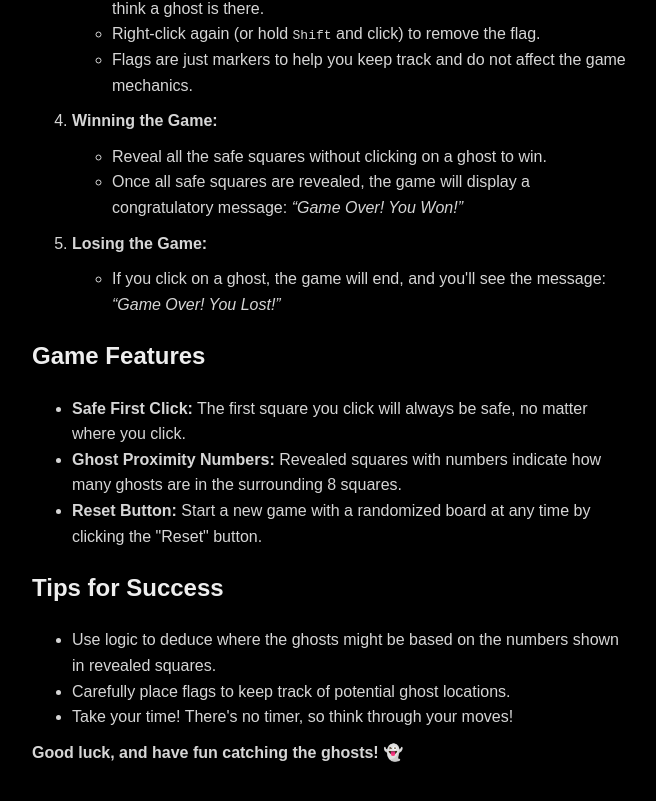
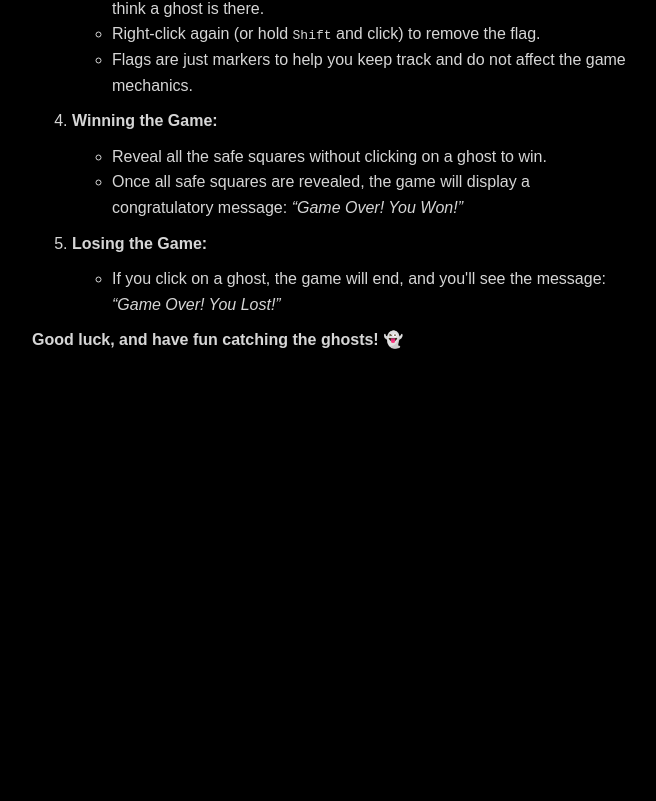
Before and after one commit to sunlipeipei/lipeipei-sun-catch-the-ghost, a React (Vite) app: page /rules in a window 1280 px wide. Shown: the part 826-1627 px from the top of the page, without its empty margins (308-964 px from the left). After the commit the page ends 1229 px from the top, so only its background shows below. Built offline with nearby package versions, Linux system fonts and the light colour scheme.

Commit message:
updates to game rules

```diff
--- a/src/Pages/Rules.jsx
+++ b/src/Pages/Rules.jsx
@@ -57,20 +57,6 @@ export default function Rules(){
                 </li>
             </ol>
 
-            <h2>Game Features</h2>
-            <ul>
-                <li><strong>Safe First Click:</strong> The first square you click will always be safe, no matter where you click.</li>
-                <li><strong>Ghost Proximity Numbers:</strong> Revealed squares with numbers indicate how many ghosts are in the surrounding 8 squares.</li>
-                <li><strong>Reset Button:</strong> Start a new game with a randomized board at any time by clicking the "Reset" button.</li>
-            </ul>
-
-            <h2>Tips for Success</h2>
-            <ul>
-                <li>Use logic to deduce where the ghosts might be based on the numbers shown in revealed squares.</li>
-                <li>Carefully place flags to keep track of potential ghost locations.</li>
-                <li>Take your time! There's no timer, so think through your moves!</li>
-            </ul>
-
             <p><strong>Good luck, and have fun catching the ghosts! 👻</strong></p>
                 </div>
     )
```
